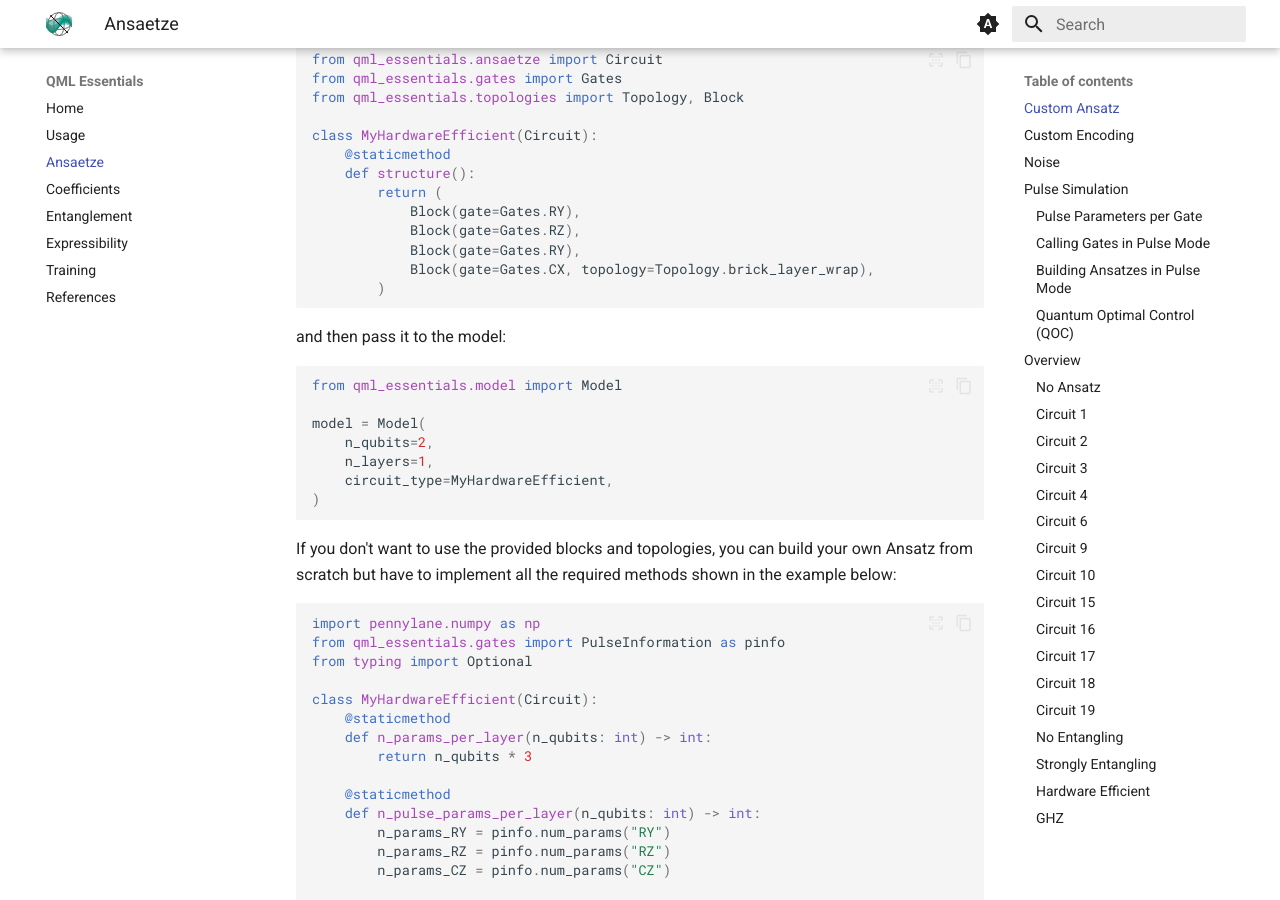
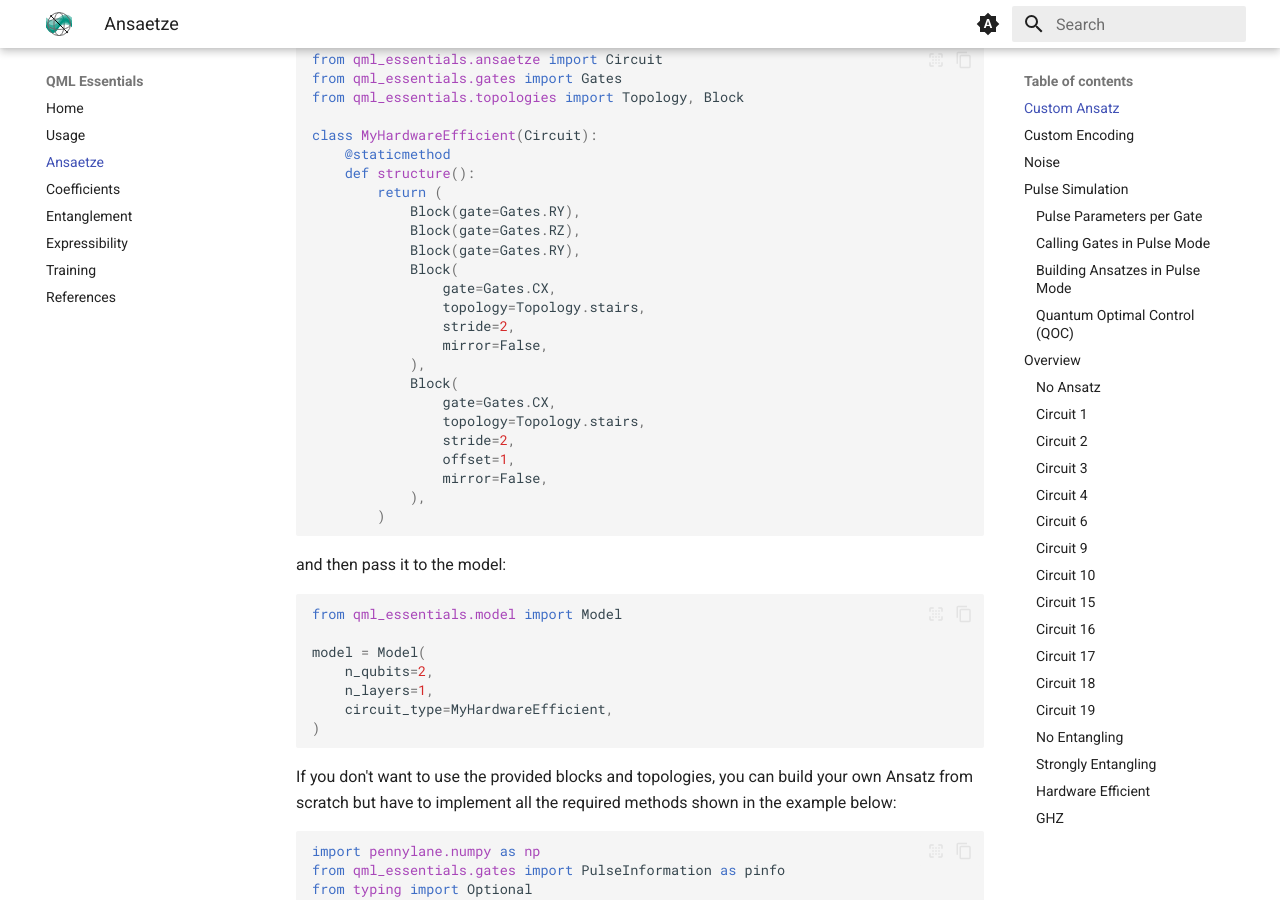
Before and after one commit to cirKITers/qml-essentials, an MkDocs documentation site: the page built from docs/ansaetze.md, in a window 1280 px wide and 900 px high, scrolled down 683 px. Built offline with MkDocs 1.6.1 and Material for MkDocs 9.7.7, drawn with Linux system fonts in a browser that asks for light colours; emoji names are drawn with the system emoji font.

Commit message:
doc update
Signed-off-by: lc3267 <lc3267@kit.edu>

````diff
--- a/docs/ansaetze.md
+++ b/docs/ansaetze.md
@@ -35,7 +35,19 @@ class MyHardwareEfficient(Circuit):
             Block(gate=Gates.RY),
             Block(gate=Gates.RZ),
             Block(gate=Gates.RY),
-            Block(gate=Gates.CX, topology=Topology.brick_layer_wrap),
+            Block(
+                gate=Gates.CX,
+                topology=Topology.stairs,
+                stride=2,
+                mirror=False,
+            ),
+            Block(
+                gate=Gates.CX,
+                topology=Topology.stairs,
+                stride=2,
+                offset=1,
+                mirror=False,
+            ),
         )
 
 ```
````
Also changed, not shown: docs/ansaetze.ipynb.
